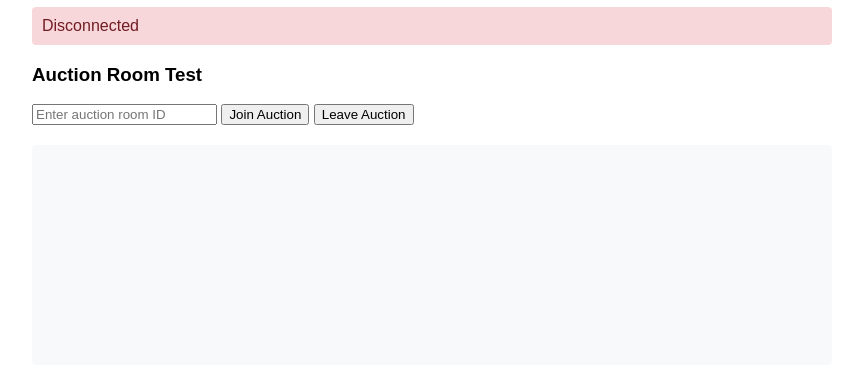
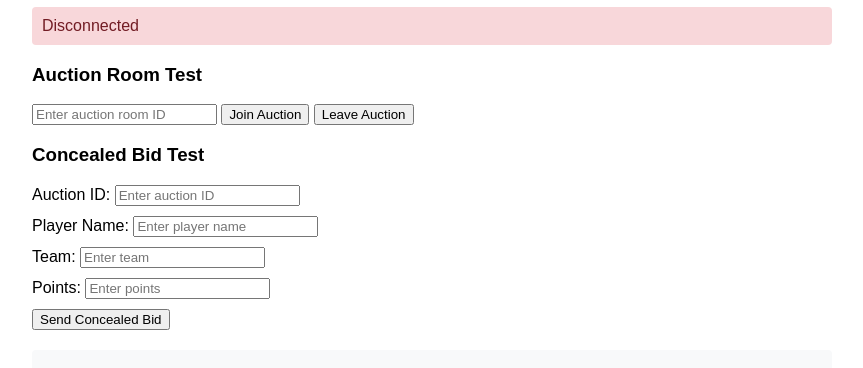
Before and after one commit to sarathcredot/sportify-server, a website: page connection.html in a window 1280 px wide. Shown: the part 124-492 px from the top of the page, without its empty margins (208-1071 px from the left). Drawn offline with nearby package versions, Linux system fonts and the light colour scheme.

Commit message:
cocealed bid test socket

```diff
--- a/connection.html
+++ b/connection.html
@@ -52,6 +52,27 @@
         <input type="text" id="roomId" placeholder="Enter auction room ID">
         <button onclick="joinAuction()">Join Auction</button>
         <button onclick="leaveAuction()">Leave Auction</button>
+    </div>
+
+    <div>
+        <h3>Concealed Bid Test</h3>
+        <div style="margin-bottom: 10px;">
+            <label for="auctionId">Auction ID:</label>
+            <input type="text" id="auctionId" placeholder="Enter auction ID">
+        </div>
+        <div style="margin-bottom: 10px;">
+            <label for="playerName">Player Name:</label>
+            <input type="text" id="playerName" placeholder="Enter player name">
+        </div>
+        <div style="margin-bottom: 10px;">
+            <label for="team">Team:</label>
+            <input type="text" id="team" placeholder="Enter team">
+        </div>
+        <div style="margin-bottom: 10px;">
+            <label for="points">Points:</label>
+            <input type="number" id="points" placeholder="Enter points">
+        </div>
+        <button onclick="sendConcealedBid()">Send Concealed Bid</button>
     </div>
 
     <div class="log" id="log"></div>
@@ -162,6 +183,34 @@
                 alert('Please connect first');
             }
         }
+
+        function sendConcealedBid() {
+            if (!socket) {
+                alert('Please connect first');
+                return;
+            }
+
+            const auctionId = document.getElementById('auctionId').value;
+            const playerName = document.getElementById('playerName').value;
+            const team = document.getElementById('team').value;
+            const points = document.getElementById('points').value;
+
+            if (!auctionId || !playerName || !team || !points) {
+                alert('Please fill in all fields');
+                return;
+            }
+
+            const bidData = {
+                message: `Concealed bid placed for ${playerName}`,
+                auctionId: auctionId,
+                team: team,
+                points: parseInt(points),
+                time: new Date()
+            };
+
+            socket.emit('concealed-bid-placed', bidData);
+            log(`Sent concealed bid: ${JSON.stringify(bidData)}`);
+        }
     </script>
 </body>
 </html>
--- a/src/services/auctionService.js
+++ b/src/services/auctionService.js
@@ -341,6 +341,7 @@ class AuctionService {
     io.to(`auction-${auction._id}-organizer`).emit('concealed-bid-placed', {
       message: `Concealed bid placed for ${auction.currentBiddingPlayer.player.name}`,
       auctionId: auction._id,
+      // playerId: auction.currentBiddingPlayer._id,
       team: team.team,
       points: bid.points,
       time: savedBid.createdAt,
```
